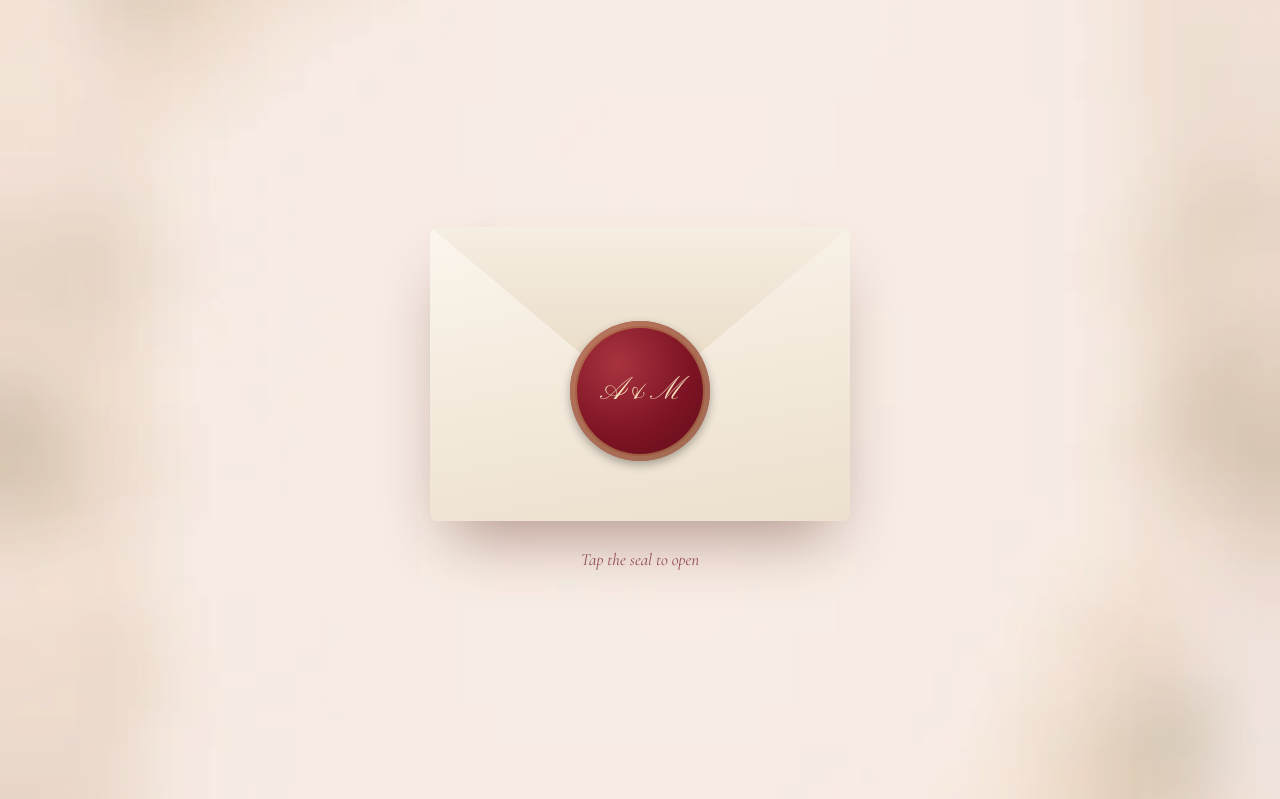
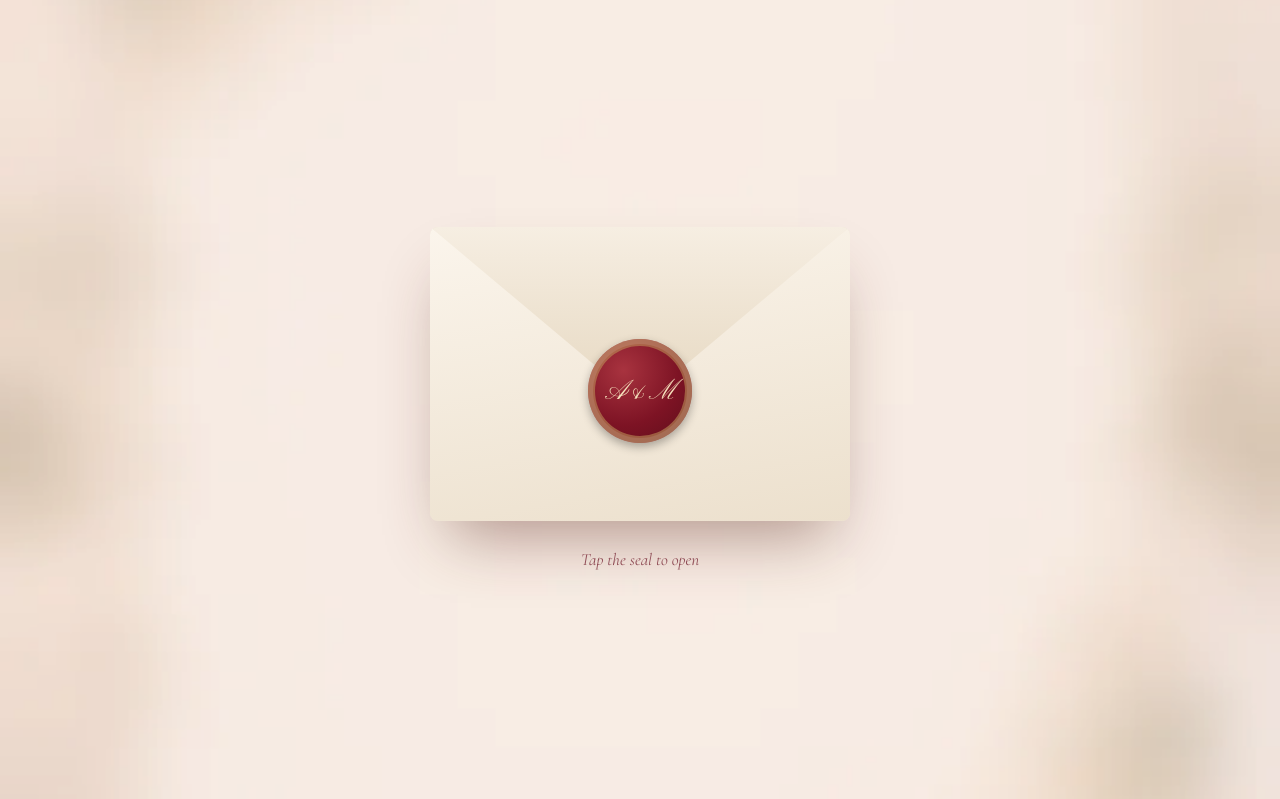
Before and after one commit to Elgiziry/ahmed-mona, a plain HTML site: page index.html in a window 1280 px wide. Shown: the top 799 px of the page. Drawn offline with nearby package versions, Linux system fonts and the light colour scheme.

Commit message:
Size the wax seal snugly around the initials
Co-Authored-By: Claude Opus 5.5 <noreply@anthropic.com>
Claude-Session: https://claude.ai/code/session_01PbbYVUw2pWg8nhJLrjJSTR

```diff
--- a/index.html
+++ b/index.html
@@ -52,7 +52,7 @@ a{color:inherit}
 .env .letter em{position:absolute;left:10%;right:10%;top:6%;height:68%;display:flex;align-items:center;justify-content:center;text-align:center}
 .env .front{inset:0;z-index:2;border-radius:8px;background:linear-gradient(170deg,#fbf5ec,#ece0cd);clip-path:polygon(0 0,50% 56%,100% 0,100% 100%,0 100%)}
 .env .flap{left:0;right:0;top:0;height:60%;z-index:3;background:linear-gradient(#f6eee2,#e6d8c1);clip-path:polygon(0 0,100% 0,50% 100%);transform-origin:top;transition:transform .6s ease,z-index 0s .3s;border-radius:8px 8px 0 0}
-.env .seal{left:50%;top:56%;width:140px;height:140px;margin:-70px 0 0 -70px;z-index:4;border-radius:50%;background:radial-gradient(circle at 34% 30%,#a8333f,#7d1324 55%,#5c0d1a);box-shadow:0 4px 10px rgba(0,0,0,.3),inset 0 0 0 5px rgba(255,255,255,.1),inset 0 0 0 7px rgba(194,154,91,.55);display:grid;place-items:center;color:#f6e2bd;font:400 32px "Pinyon Script",cursive;white-space:nowrap;transition:transform .4s,opacity .4s}
+.env .seal{left:50%;top:56%;width:104px;height:104px;margin:-52px 0 0 -52px;z-index:4;border-radius:50%;background:radial-gradient(circle at 34% 30%,#a8333f,#7d1324 55%,#5c0d1a);box-shadow:0 4px 10px rgba(0,0,0,.3),inset 0 0 0 5px rgba(255,255,255,.1),inset 0 0 0 7px rgba(194,154,91,.55);display:grid;place-items:center;color:#f6e2bd;font:400 28px/1 "Pinyon Script",cursive;padding-top:4px;white-space:nowrap;transition:transform .4s,opacity .4s}
 .cover.open .flap{transform:rotateX(180deg);z-index:0}
 .cover.open .seal{transform:scale(.4);opacity:0}
 .cover.open .letter{transform:translateY(-58%)}
```
